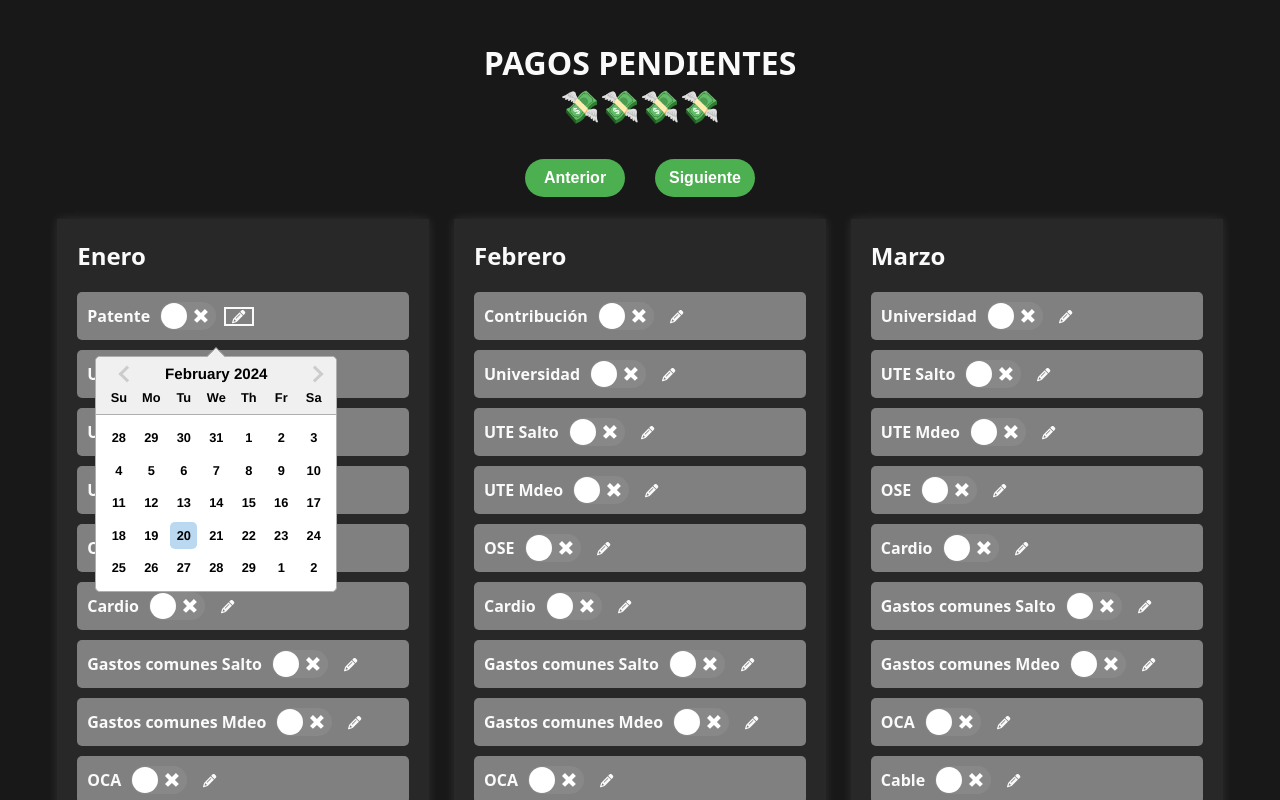
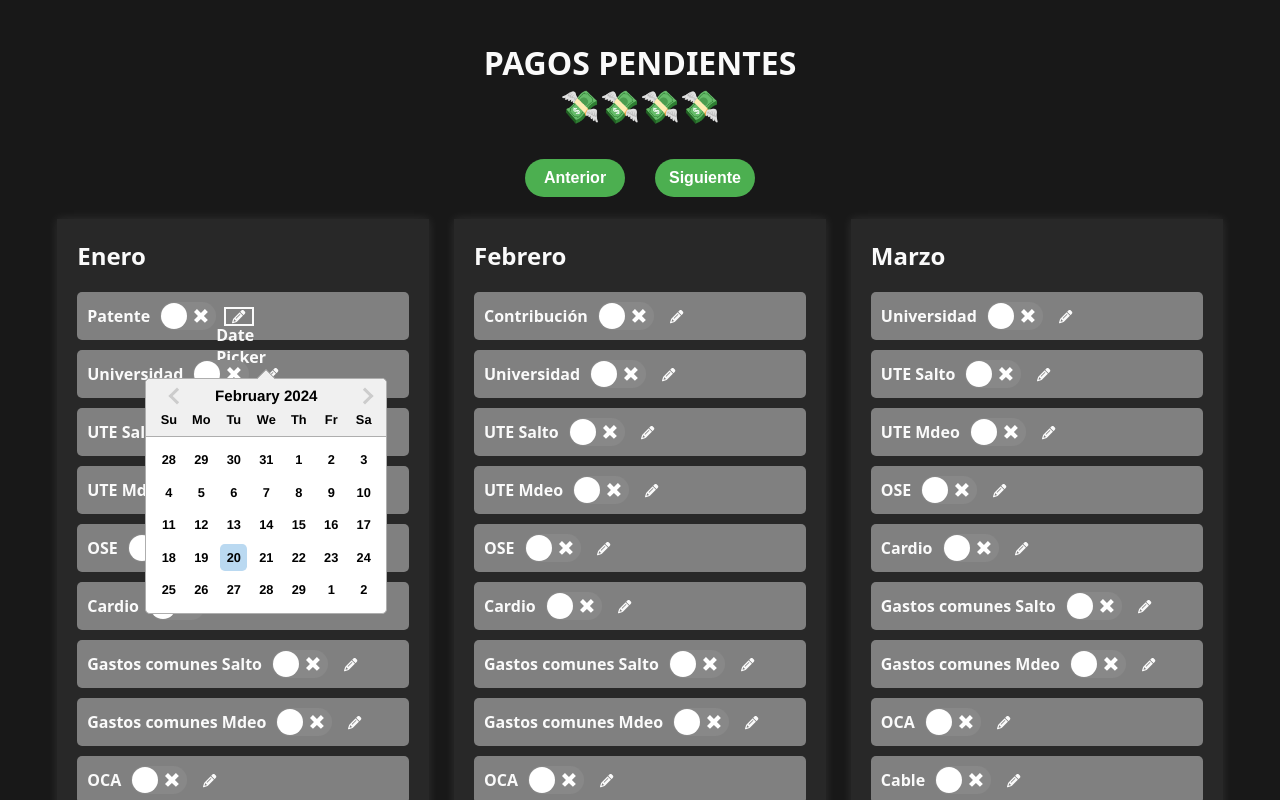
Before and after one commit to Sagthy/appPagos, a React (Vite) app: page / in a window 1280 px wide. Both pictures are taken after a click on the button 238 px from the left and 316 px from the top of the page. Shown: the top 800 px of the page. Built offline with nearby package versions, Linux system fonts and the light colour scheme.

Commit message:
add aria labels

```diff
--- a/src/components/DatePickerElement.jsx
+++ b/src/components/DatePickerElement.jsx
@@ -3,13 +3,15 @@ import DatePicker from 'react-datepicker';
 export function DatePickerElement({ startDate, handleDateChange, openDatePicker, setOpenDatePicker, wrapperRef }) {
     return (
         <div ref={wrapperRef} style={{ position: 'absolute' }}>
+            <label htmlFor="datePicker">Date Picker</label>
             <DatePicker
+                id="datePicker"
                 selected={startDate}
                 onChange={handleDateChange}
                 open={openDatePicker}
                 onCalendarClose={() => setOpenDatePicker(false)}
                 onCalendarOpen={() => setOpenDatePicker(true)}
-                customInput={<div />}
+                customInput={<div aria-label="Date Picker" />}
             />
         </div>
     );
```
